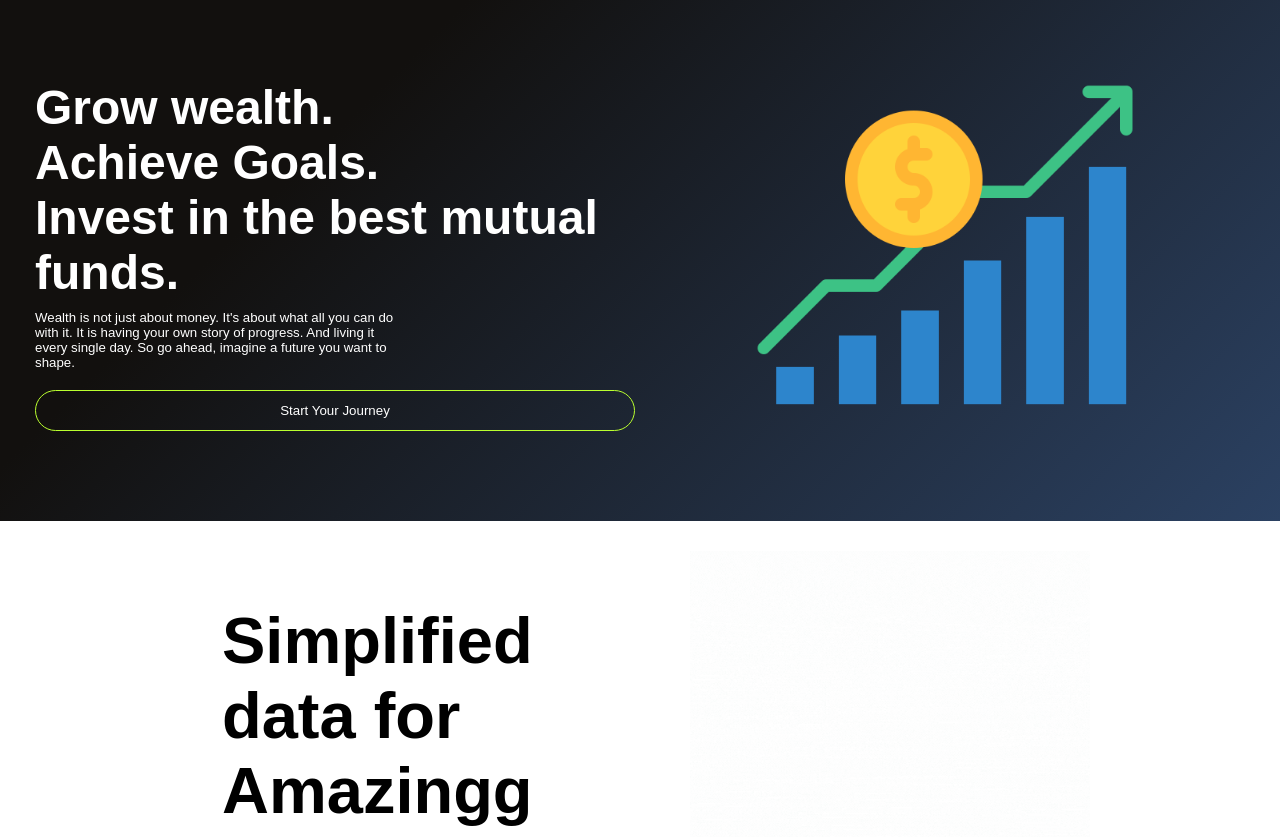
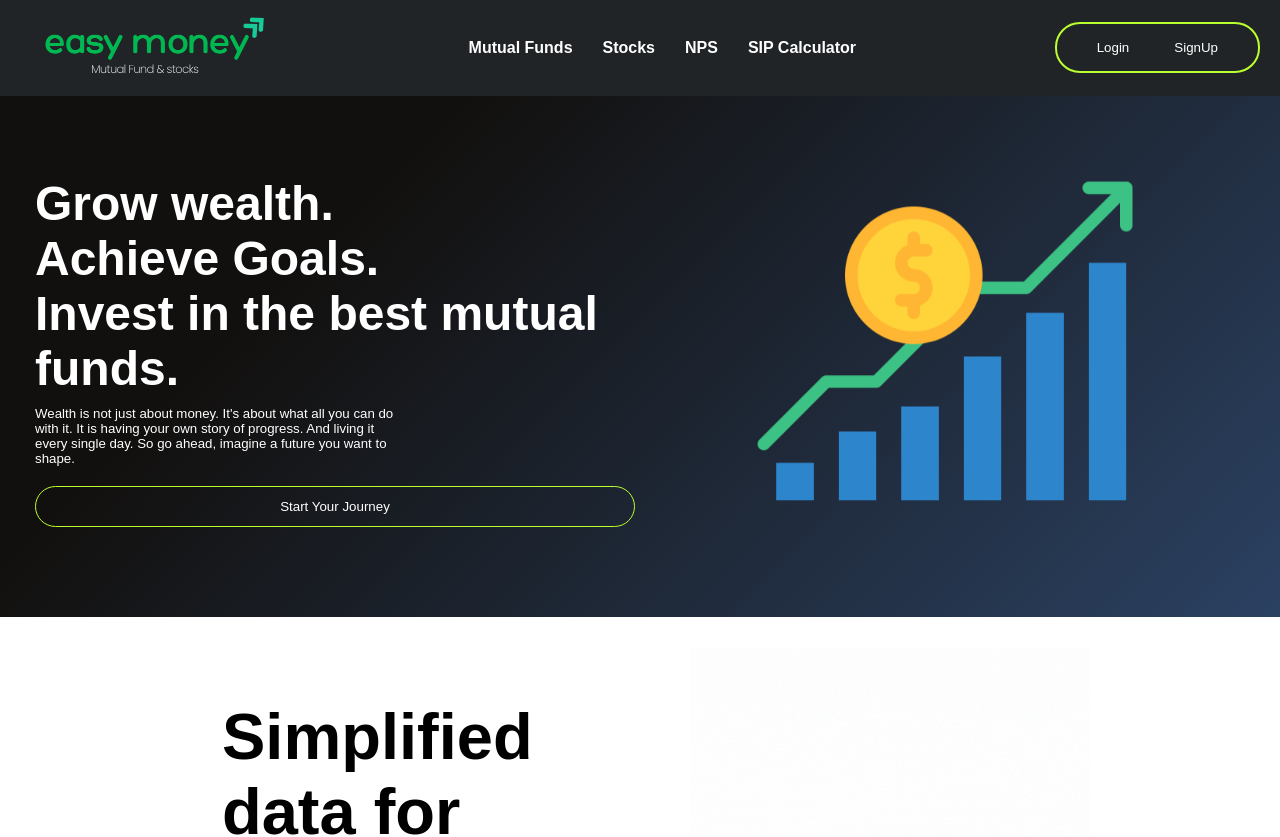
Before and after one commit to MashooqAli9140/easy-money, a React (Vite) app in the folder frontend/easymoney/: page / in a window 1280 px wide. Shown: the top 837 px of the page. Built offline with nearby package versions, Linux system fonts and the light colour scheme; no server answers.

Commit message:
navbar removed from everywhere and imported seperately in every componants

```diff
--- a/frontend/easymoney/src/Pages/Signup_page/Signup_page.jsx
+++ b/frontend/easymoney/src/Pages/Signup_page/Signup_page.jsx
@@ -4,7 +4,7 @@ import './Signup_page.css'
 import axios from 'axios';
 import { useNavigate } from 'react-router-dom';
 import { useGlobleContext } from '../../componants/GlobleContext/GlobleContext';
-
+import Navbar from '../../componants/Navbar/Navbar';
 
 const Signup_page = () => {
     const [openlogin , setopenLogin] = useState("none")
@@ -101,8 +101,9 @@ const Signup_page = () => {
 
 
   return (
+    <>
+    <Navbar />
     <div style={{display:'flex',justifyContent:'center', backgroundColor:"white", padding:"40px 20px 40px 20px"}}>
-
 {/* //SIGN FORM  */}
         <div id='signup_form' style={{ display:opensignup }}>
             {/* //form logo */}
@@ -180,6 +181,7 @@ const Signup_page = () => {
         </div>
 
     </div>
+    </>
   )
 }
 
--- a/frontend/easymoney/src/Pages/User_Dashboard/Dashboard.jsx
+++ b/frontend/easymoney/src/Pages/User_Dashboard/Dashboard.jsx
@@ -3,6 +3,7 @@ import { useParams } from "react-router-dom";
 import { useGlobleContext } from "../../componants/GlobleContext/GlobleContext";
 import "./Dashboard.css";
 import Portfolio from "./Portfolio";
+import Navbar from "../../componants/Navbar/Navbar";
 
 const Dashboard = () => {
   const { id } = useParams();
@@ -22,8 +23,9 @@ if( !login_user_data)
 }
 
   return (
+    <>
+    <Navbar />
     <div id="dashboard-hero">
-
       <div id="dashboard-hero-header">
            <h1 style={{ fontWeight:"100"}}> <b> { login_user_data && login_user_data.name } </b> nice to meet you! </h1>
            <br />
@@ -70,6 +72,7 @@ if( !login_user_data)
       <div style= {{height: '1px' , backgroundColor: 'grey', opacity: '0.5', margin: '30px auto 30px', maxWidth:"1200px"}} ></div><Portfolio />
 
     </div>
+    </>
   );
 };
 
--- a/frontend/easymoney/src/componants/Home_Hero/Home_hero.jsx
+++ b/frontend/easymoney/src/componants/Home_Hero/Home_hero.jsx
@@ -1,9 +1,11 @@
 import React from 'react';
 import './Home_hero.css';
 import Grow from "/images/Grow.png"
-
+import Navbar from '../Navbar/Navbar';
 const Home_hero = () => {
   return (
+    <>
+    <Navbar />
     <div id='home-hero'>
         <div id='home-hero-left'>
             <h1> Grow wealth. </h1>
@@ -26,6 +28,7 @@ const Home_hero = () => {
 
     </div>
 
+    </>
   )
 }
 
--- a/frontend/easymoney/src/componants/Navbar/Navbar.jsx
+++ b/frontend/easymoney/src/componants/Navbar/Navbar.jsx
@@ -8,7 +8,8 @@ import { useGlobleContext } from '../../componants/GlobleContext/GlobleContext';
 
 const Navbar = () => {
       const [ openmenu , setopenmenu ] = useState(false);
-      const { login, setLogin , login_user , setlogin_user , login_user_data } = useGlobleContext();
+      const { id } = useParams();
+
 
   return (
     <div>
@@ -21,13 +22,13 @@ const Navbar = () => {
       </div>
 
       <div id='nav-mid'>
-            <a href= { login_user_data._id ? `/dashboard/${login_user_data._id}/mutualFunds`:"/signup" }> Mutual Funds </a>
+            <a href= { id ? `/dashboard/${id}}/mutualFunds`:"/signup" }> Mutual Funds </a>
             <a href='/stocks'> Stocks </a>
             <a href='/nps'> NPS </a>
             <a href='/sip-calculator'> SIP Calculator </a>
       </div>
 
-      <div id='navright' style={{ display: login_user_data._id  ? "none" : "flex"}} >
+      <div id='navright' style={{ display: id ? "none" : "flex"}} >
         <a href="/signup"> <button id='login-btn'> Login </button> </a>
         <a href="/signup"> <button id='signup-btn' > SignUp </button> </a>
 
```
